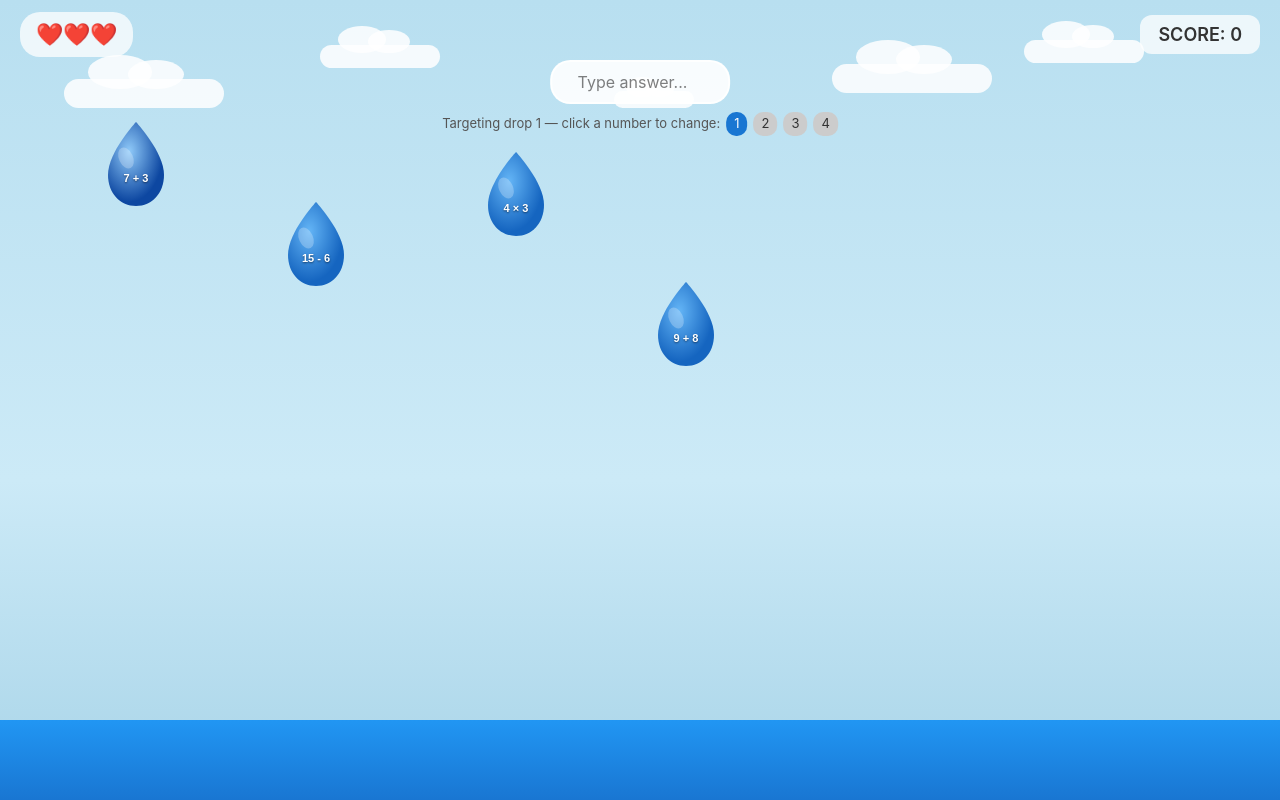
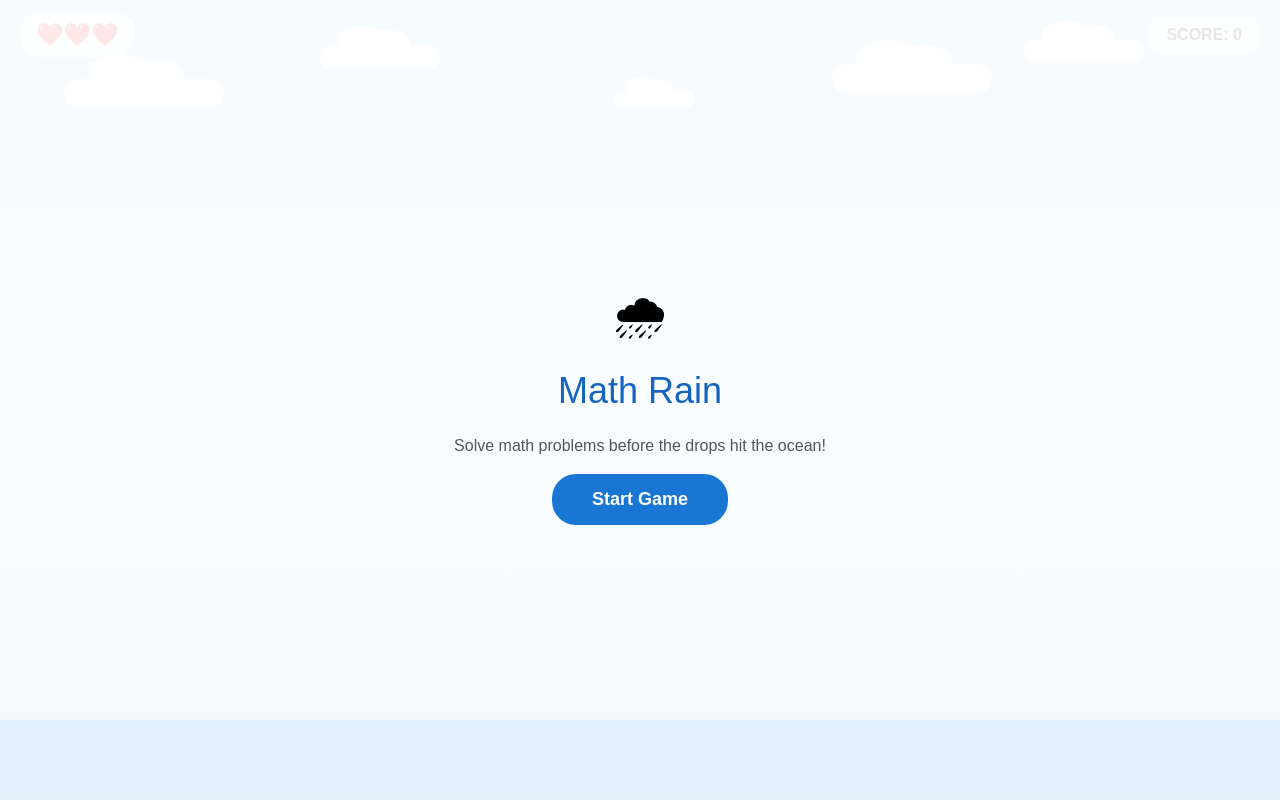
Before and after one commit to AmirulAjijurSheikh/math-rain, a React (Vite) app: page / in a window 1280 px wide. Built offline with nearby package versions, Linux system fonts and the light colour scheme.

Commit message:
Day 5: tuned spawn rate, speed scaling, sequential then alternating drops

```diff
--- a/src/App.tsx
+++ b/src/App.tsx
@@ -1,7 +1,7 @@
-import { useState } from 'react'
+import { useState, useRef } from 'react'
 import Cloud from './components/Cloud'
 import Drop from './components/Drop'
-import type { DropData } from './types'
+import { useGameLoop } from './hooks/useGameLoop'
 
 const CLOUDS = [
   { id: 1, x: 5,  y: 60,  size: 'large'  as const },
@@ -11,40 +11,51 @@ const CLOUDS = [
   { id: 5, x: 80, y: 25,  size: 'medium' as const },
 ]
 
-// Sample drops to test our component - not real gameplay yet
-const TEST_DROPS: DropData[] = [
-  { id: 1, x: 100, y: 120, question: '7 + 3',  answer: 10, speed: 1 },
-  { id: 2, x: 280, y: 200, question: '15 - 6', answer: 9,  speed: 1 },
-  { id: 3, x: 480, y: 150, question: '4 × 3',  answer: 12, speed: 1 },
-  { id: 4, x: 650, y: 280, question: '9 + 8',  answer: 17, speed: 1 },
-]
+function App() {
+  const {
+    drops, score, lives,
+    gameRunning, gameOver, targetedId,
+    startGame, handleCorrectAnswer,
+  } = useGameLoop()
 
-function App() {
-  // targetedId tracks which drop the player is currently answering
-  const [targetedId, setTargetedId] = useState<number>(1)
+  const [input, setInput] = useState('')
+  const [feedback, setFeedback] = useState('')
+  const inputRef = useRef<HTMLInputElement>(null)
+
+  function handleAnswer(value: string) {
+  const val = parseInt(value.trim(), 10)
+  if (isNaN(val)) return
+
+  // Check against ALL drops, not just targeted
+  const matchedDrop = drops.find(d => d.answer === val)
+
+  if (matchedDrop) {
+    setFeedback('✅ Correct!')
+    handleCorrectAnswer(matchedDrop.id)
+    setInput('')
+    setTimeout(() => setFeedback(''), 800)
+  }
+  // No feedback for wrong — just keep typing like real game
+}
+
+
+
+  const hearts = Array.from({ length: 3 }, (_, i) => i < lives ? '❤️' : '🖤')
 
   return (
-    <div
-      style={{
-        position: 'relative',
-        width: '100vw',
-        height: '100vh',
+    <div style={{
+      position: 'relative', width: '100vw', height: '100vh',
       background: 'linear-gradient(180deg, #b8dff0 0%, #cceaf7 60%, #a8d4e8 100%)',
-        overflow: 'hidden',
-      }}
-    >
+      overflow: 'hidden', fontFamily: 'sans-serif',
+    }}>
+
       {/* Clouds */}
       {CLOUDS.map(cloud => (
-        <Cloud
-          key={cloud.id}
-          x={cloud.x}
-          y={cloud.y}
-          size={cloud.size}
-        />
+        <Cloud key={cloud.id} x={cloud.x} y={cloud.y} size={cloud.size} />
       ))}
 
-      {/* Raindrops */}
-      {TEST_DROPS.map(drop => (
+      {/* Falling drops */}
+      {drops.map(drop => (
         <Drop
           key={drop.id}
           x={drop.x}
@@ -55,107 +66,122 @@ function App() {
       ))}
 
       {/* Ocean */}
-      <div
-        style={{
-          position: 'absolute',
-          bottom: 0,
-          left: 0,
-          right: 0,
-          height: '80px',
+      <div style={{
+        position: 'absolute', bottom: 0, left: 0, right: 0, height: '80px',
         background: 'linear-gradient(180deg, #2196f3 0%, #1976d2 100%)',
-        }}
-      />
+      }} />
 
       {/* HUD */}
-      <div
-        style={{
-          position: 'absolute',
-          top: '12px',
-          left: 0,
-          right: 0,
-          display: 'flex',
-          justifyContent: 'space-between',
-          alignItems: 'center',
-          padding: '0 20px',
-        }}
-      >
-        <div
-          style={{
-            background: 'rgba(255,255,255,0.75)',
-            borderRadius: '20px',
-            padding: '6px 16px',
-            fontSize: '22px',
-            display: 'flex',
-            gap: '4px',
-          }}
-        >
-          ❤️❤️❤️
+      <div style={{
+        position: 'absolute', top: '12px', left: 0, right: 0,
+        display: 'flex', justifyContent: 'space-between',
+        alignItems: 'center', padding: '0 20px',
+      }}>
+        <div style={{
+          background: 'rgba(255,255,255,0.75)', borderRadius: '20px',
+          padding: '6px 16px', fontSize: '22px', display: 'flex', gap: '4px',
+        }}>
+          {hearts}
         </div>
-
-        <div
-          style={{
-            background: 'rgba(255,255,255,0.75)',
-            borderRadius: '12px',
-            padding: '6px 18px',
-            fontSize: '18px',
-            fontWeight: '600',
-            color: '#333',
-          }}
-        >
-          SCORE: 0
+        <div style={{
+          background: 'rgba(255,255,255,0.75)', borderRadius: '12px',
+          padding: '6px 18px', fontSize: '16px', fontWeight: '600', color: '#333',
+        }}>
+          SCORE: {score}
         </div>
       </div>
 
-      {/* Answer input */}
-      <div
+      {/* Answer input - only shows during gameplay */}
+      {gameRunning && (
+        <div style={{
+          position: 'absolute', top: '60px', left: '50%',
+          transform: 'translateX(-50%)',
+          display: 'flex', flexDirection: 'column', alignItems: 'center', gap: '6px',
+        }}>
+          <input
+            ref={inputRef}
+            type="number"
+            value={input}
+            onChange={e => {
+            const value = e.target.value
+            setInput(value)
+            // Auto-submit as soon as answer matches — no Enter needed
+            handleAnswer(value)
+            }}
+            placeholder="Type answer..."
+            autoFocus
             style={{
-          position: 'absolute',
-          top: '60px',
-          left: '50%',
-          transform: 'translateX(-50%)',
-          display: 'flex',
-          flexDirection: 'column',
-          alignItems: 'center',
-          gap: '8px',
+              padding: '8px 20px', borderRadius: '20px',
+              border: '2px solid rgba(255,255,255,0.8)',
+              background: 'rgba(255,255,255,0.9)',
+              fontSize: '16px', textAlign: 'center',
+              outline: 'none', width: '180px',
+            }}
+          />
+          <div style={{
+            fontSize: '13px', fontWeight: '600', height: '18px',
+            color: feedback.includes('✅') ? '#2e7d32' : '#c62828',
+          }}>
+            {feedback}
+          </div>
+        </div>
+      )}
+
+      {/* Start screen */}
+      {!gameRunning && !gameOver && (
+        <div style={{
+          position: 'absolute', inset: 0,
+          background: 'rgba(255,255,255,0.88)',
+          display: 'flex', flexDirection: 'column',
+          alignItems: 'center', justifyContent: 'center', gap: '16px',
+        }}>
+          <div style={{ fontSize: '48px' }}>🌧</div>
+          <h1 style={{ fontSize: '36px', color: '#1565c0', margin: 0 }}>
+            Math Rain
+          </h1>
+          <p style={{ color: '#555', fontSize: '16px', margin: 0 }}>
+            Solve math problems before the drops hit the ocean!
+          </p>
+          <button
+            onClick={startGame}
+            style={{
+              padding: '12px 40px', borderRadius: '24px', border: 'none',
+              background: '#1976d2', color: '#fff',
+              fontSize: '18px', fontWeight: '600', cursor: 'pointer',
             }}
           >
-        <input
-          type="number"
-          placeholder="Type answer..."
+            Start Game
+          </button>
+        </div>
+      )}
+
+      {/* Game over screen */}
+      {gameOver && (
+        <div style={{
+          position: 'absolute', inset: 0,
+          background: 'rgba(255,255,255,0.88)',
+          display: 'flex', flexDirection: 'column',
+          alignItems: 'center', justifyContent: 'center', gap: '16px',
+        }}>
+          <div style={{ fontSize: '48px' }}>💧</div>
+          <h2 style={{ fontSize: '32px', color: '#1565c0', margin: 0 }}>
+            Game Over!
+          </h2>
+          <p style={{ fontSize: '20px', color: '#333', margin: 0 }}>
+            Final Score: <strong>{score}</strong>
+          </p>
+          <button
+            onClick={startGame}
             style={{
-            padding: '8px 20px',
-            borderRadius: '20px',
-            border: '2px solid rgba(255,255,255,0.8)',
-            background: 'rgba(255,255,255,0.9)',
-            fontSize: '16px',
-            textAlign: 'center',
-            outline: 'none',
-            width: '180px',
-          }}
-        />
-
-        {/* Shows which drop is targeted - for testing */}
-        <div style={{ fontSize: '13px', color: '#555' }}>
-          Targeting drop {targetedId} — click a number to change:
-          {TEST_DROPS.map(d => (
-            <button
-              key={d.id}
-              onClick={() => setTargetedId(d.id)}
-              style={{
-                marginLeft: '6px',
-                padding: '2px 8px',
-                borderRadius: '10px',
-                border: 'none',
-                background: d.id === targetedId ? '#1976d2' : '#ccc',
-                color: d.id === targetedId ? '#fff' : '#333',
-                cursor: 'pointer',
+              padding: '12px 40px', borderRadius: '24px', border: 'none',
+              background: '#1976d2', color: '#fff',
+              fontSize: '18px', fontWeight: '600', cursor: 'pointer',
             }}
           >
-              {d.id}
+            Play Again
           </button>
-          ))}
         </div>
-      </div>
+      )}
 
     </div>
   )
--- /dev/null
+++ b/src/hooks/useGameLoop.ts
@@ -0,0 +1,173 @@
+import { useState, useEffect, useRef, useCallback } from 'react'
+import type { DropData } from '../types'
+import { generateQuestion, randomX } from '../utils/mathEngine'
+
+export function useGameLoop() {
+  const [drops, setDrops] = useState<DropData[]>([])
+  const [score, setScore] = useState(0)
+  const [lives, setLives] = useState(3)
+  const [gameRunning, setGameRunning] = useState(false)
+  const [gameOver, setGameOver] = useState(false)
+  const [level, setLevel] = useState(1)
+  const [targetedId, setTargetedId] = useState<number | null>(null)
+
+  // useRef stores values the game loop can access without re-rendering
+  const dropsRef = useRef<DropData[]>([])
+  const livesRef = useRef(3)
+  const scoreRef = useRef(0)
+  const nextIdRef = useRef(1)
+  const animFrameRef = useRef<number | undefined>(undefined)
+  const lastTimeRef = useRef<number>(0)
+  const spawnTimerRef = useRef<number>(0)
+
+  // Keep refs in sync with state
+  useEffect(() => { dropsRef.current = drops }, [drops])
+  useEffect(() => { livesRef.current = lives }, [lives])
+  useEffect(() => { scoreRef.current = score }, [score])
+
+  // Spawn a new drop
+  const spawnDrop = useCallback(() => {
+    const screenWidth = window.innerWidth
+    const { question, answer } = generateQuestion()
+    const newDrop: DropData = {
+      id: nextIdRef.current++,
+      x: randomX(screenWidth),
+      y: -100,
+      question,
+      answer,
+      // Starts slow, increases gently with score
+      speed: 0.03 + (scoreRef.current / 25000),
+    }
+    dropsRef.current = [...dropsRef.current, newDrop]
+    setDrops([...dropsRef.current])
+
+    // Auto-target the first drop if nothing targeted
+    setTargetedId(prev => prev ?? newDrop.id)
+  }, [level])
+
+  // Main game loop — runs 60 times per second
+  const gameLoop = useCallback((timestamp: number) => {
+    if (!lastTimeRef.current) lastTimeRef.current = timestamp
+    const delta = timestamp - lastTimeRef.current
+    lastTimeRef.current = timestamp
+
+    const oceanY = window.innerHeight - 80
+
+    // Move every drop down by speed × delta
+    let updatedDrops = dropsRef.current.map(drop => ({
+      ...drop,
+      y: drop.y + drop.speed * delta,
+    }))
+
+    // Check if any drop hit the ocean
+    const survivingDrops: DropData[] = []
+    let livesLost = 0
+
+    updatedDrops.forEach(drop => {
+      if (drop.y + 90 >= oceanY) {
+        livesLost++
+      } else {
+        survivingDrops.push(drop)
+      }
+    })
+
+    // Lose lives for drops that hit ocean
+    if (livesLost > 0) {
+      const newLives = livesRef.current - livesLost
+      livesRef.current = newLives
+      setLives(newLives)
+
+      if (newLives <= 0) {
+        setGameRunning(false)
+        setGameOver(true)
+        cancelAnimationFrame(animFrameRef.current!)
+        return
+      }
+    }
+
+    dropsRef.current = survivingDrops
+    setDrops([...survivingDrops])
+
+    // Auto-target lowest drop
+    if (survivingDrops.length > 0) {
+      const lowest = survivingDrops.reduce((a, b) => a.y > b.y ? a : b)
+      setTargetedId(lowest.id)
+    } else {
+      setTargetedId(null)
+    }
+
+    // Spawn new drop every 2.5 seconds
+    spawnTimerRef.current += delta
+
+    // Track how many drops have been answered
+    const spawnInterval = scoreRef.current < 100
+        ? Math.max(500, 1000 - scoreRef.current * 2)  // first 6-7 drops: spawn quickly
+        : Math.max(2000, 2000 - scoreRef.current * 1)  // after that: slower spawn, more drops at once
+
+    const maxDrops = scoreRef.current < 150
+        ? 1                                              // first 6-7 drops: always 1 at a time
+        : Math.min(4, 2 + Math.floor((scoreRef.current - 150) / 150)) // then: 2-3 alternating
+
+    if (spawnTimerRef.current >= spawnInterval) {
+        spawnTimerRef.current = 0
+        if (dropsRef.current.length < maxDrops) spawnDrop()
+    }
+
+    animFrameRef.current = requestAnimationFrame(gameLoop)
+  }, [level, spawnDrop])
+
+  // Start the game
+  const startGame = useCallback(() => {
+    // Reset everything
+    dropsRef.current = []
+    livesRef.current = 3
+    scoreRef.current = 0
+    nextIdRef.current = 1
+    lastTimeRef.current = 0
+    spawnTimerRef.current = 0
+
+    setDrops([])
+    setLives(3)
+    setScore(0)
+    setLevel(1)
+    setGameOver(false)
+    setTargetedId(null)
+    setGameRunning(true)
+
+    // Spawn first drop immediately
+    setTimeout(() => spawnDrop(), 500)
+    animFrameRef.current = requestAnimationFrame(gameLoop)
+  }, [gameLoop, spawnDrop])
+
+  // Handle a correct answer
+  const handleCorrectAnswer = useCallback((dropId: number) => {
+    const points = 10 + level * 5
+    const newScore = scoreRef.current + points
+    scoreRef.current = newScore
+    setScore(newScore)
+
+
+
+    // Remove the answered drop
+    dropsRef.current = dropsRef.current.filter(d => d.id !== dropId)
+    setDrops([...dropsRef.current])
+  }, [level])
+
+  // Cleanup on unmount
+  useEffect(() => {
+    return () => {
+      if (animFrameRef.current) cancelAnimationFrame(animFrameRef.current)
+    }
+  }, [])
+
+  return {
+    drops,
+    score,
+    lives,
+    gameRunning,
+    gameOver,
+    targetedId,
+    startGame,
+    handleCorrectAnswer,
+  }
+}
--- /dev/null
+++ b/src/utils/mathEngine.ts
@@ -0,0 +1,36 @@
+export interface Question {
+  question: string
+  answer: number
+}
+
+export function generateQuestion(): Question {
+  const ops = ['+', '-', '×', '/']
+  const op = ops[Math.floor(Math.random() * ops.length)]
+
+  let a: number, b: number, answer: number
+
+  if (op === '+') {
+    a = Math.floor(Math.random() * 40) + 2
+    b = Math.floor(Math.random() * 40) + 2
+    answer = a + b
+  } else if (op === '-') {
+    a = Math.floor(Math.random() * 48) + 10
+    b = Math.floor(Math.random() * (a - 1)) + 1
+    answer = a - b  // always positive like real game
+  } else if (op === '×') {
+    a = Math.floor(Math.random() * 9) + 2
+    b = Math.floor(Math.random() * 9) + 2
+    answer = a * b
+  } else {
+    // Clean whole number division e.g. 48 ÷ 6
+    answer = Math.floor(Math.random() * 10) + 1
+    b = Math.floor(Math.random() * 9) + 2
+    a = answer * b
+  }
+
+  return { question: `${a} ${op} ${b}`, answer }
+}
+
+export function randomX(screenWidth: number): number {
+  return Math.floor(Math.random() * (screenWidth - 140)) + 40
+}
```
Lines whose indentation alone changed are shown as unchanged.
